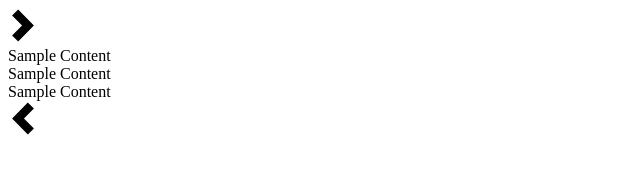
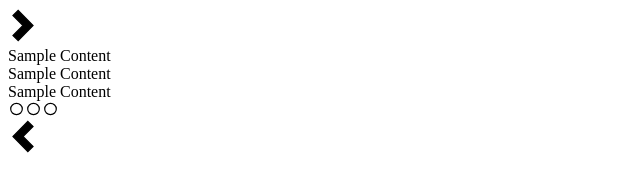
Before and after one commit to HaripriyaJ/React-Carousel, a React (Create React App) app: page / in a window 1280 px wide. Shown: the top 191 px of the page, without its empty margins (0-640 px from the left). Built offline with nearby package versions, Linux system fonts and the light colour scheme.

Commit message:
Customize slider svg

```diff
--- a/src/App.tsx
+++ b/src/App.tsx
@@ -4,6 +4,7 @@ import Carousel from './Carousel/Carousel';
 import Arrow from './Carousel/Components/Arrows/Arrow';
 import Content from './Carousel/Components/Content/Content';
 import Slide from './Carousel/Components/Slide/Slide';
+import Slider from './Carousel/Components/Slider/Slider';
 
 function App() {
   return (
@@ -17,6 +18,7 @@ function App() {
             </Slide>
           )
         }
+        <Slider/>
       </Carousel>
       <Arrow side="left"/>
     </div>
--- /dev/null
+++ b/src/Carousel/Components/Slider/Slider.scss
@@ -0,0 +1,18 @@
+.slider {
+    cursor: pointer;
+    margin: 0 2px;
+
+    svg {
+        transform: scale(1.2);
+    }
+
+    &:hover path,
+    &:hover ellipse {
+        fill: black;
+    }
+
+    &-wrapper {
+        display: flex;
+        flex-direction: row;
+    }
+}
--- a/src/Carousel/Components/Slider/Slider.tsx
+++ b/src/Carousel/Components/Slider/Slider.tsx
@@ -1,7 +1,28 @@
 import React from 'react';
+import './Slider.scss';
 
 export default function Slider() {
   return (
-    <p>Slider works!</p>
+    <span className="slider-wrapper">
+      {
+        [1, 2, 3].map((prop:any) =>
+          <span title={prop.id} className="slider" key={prop.id}>
+            {prop.start || prop.end ?
+              <svg width="45" height="12" xmlns="http://www.w3.org/2000/svg" xlinkTitle={prop.id} onClick={() => alert("Clicked")}>
+                <path
+                  d="m7.93038,1.30864l29.13925,0l0,0c3.81732,0 6.91187,2.10039 6.91187,4.69136c0,2.59097 -3.09455,4.69136 -6.91187,4.69136l-29.13925,0l0,0c-3.81732,0 -6.91187,-2.10039 -6.91187,-4.69136c0,-2.59097 3.09455,-4.69136 6.91187,-4.69136z"
+                  fill={prop.selected ? "#000000" : "transparent"}
+                  stroke="#000000"
+                />
+              </svg>
+              :
+              <svg width="13" height="12" xmlns="http://www.w3.org/2000/svg" xlinkTitle={prop.id} onClick={() => alert("Clicked")}>
+                <ellipse ry="4.66667" rx="4.83333" cy="6" cx="6.5" stroke="#000000" fill={prop.selected ? "#000000" : "transparent"} />
+              </svg>
+            }
+          </span>
+        )
+      }
+    </span>
   );
 }
```
Also changed, not shown: src/Carousel/Components/Slider/Slider.svg (deleted).
